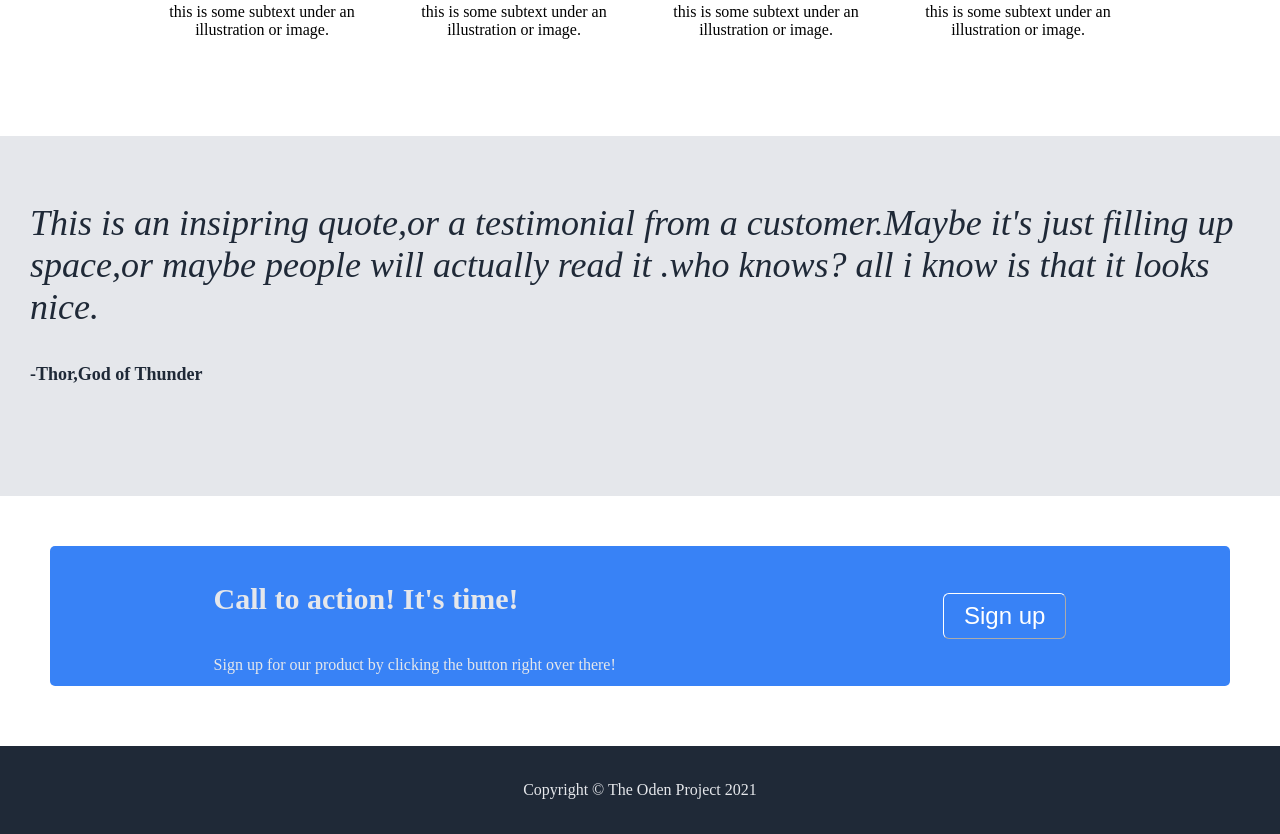
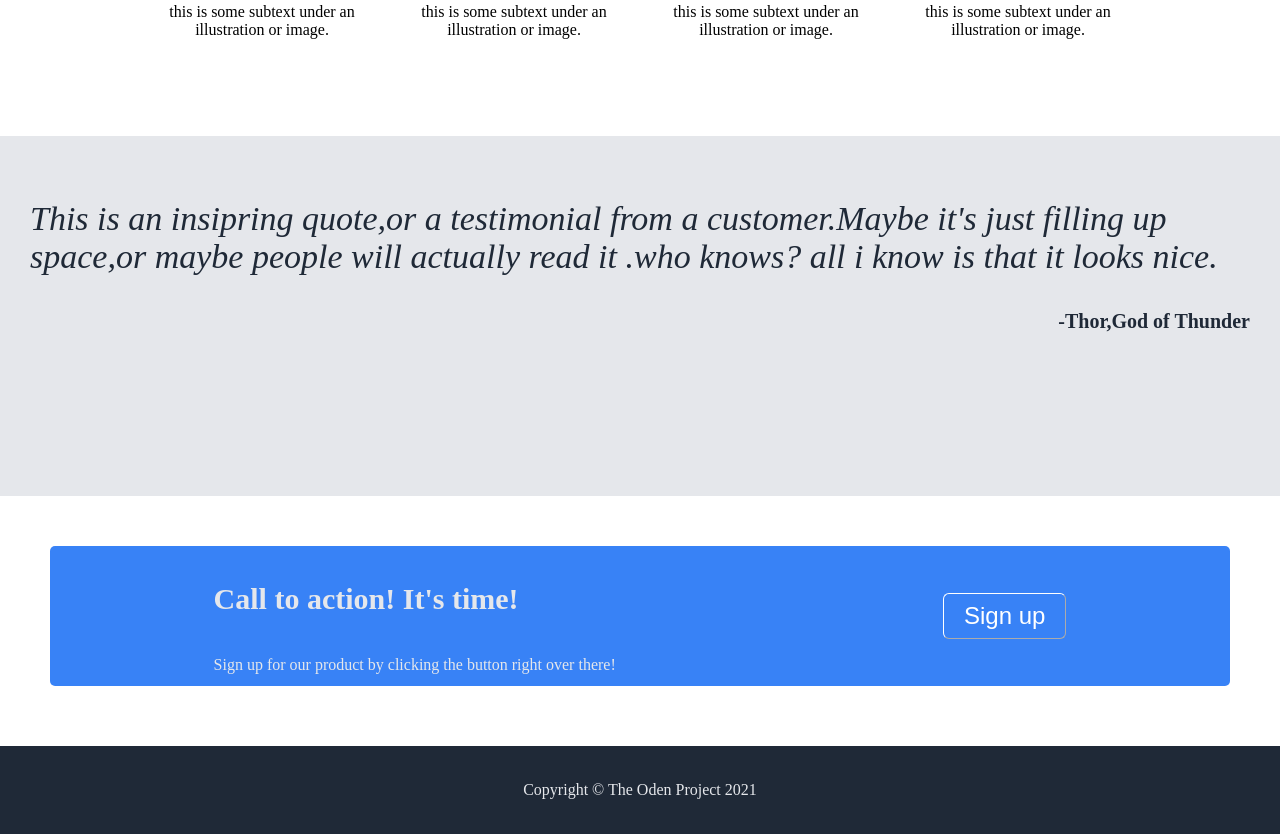
Before and after one commit to Barghout22/Landing-Page, a plain HTML site: page index.html in a window 1280 px wide. Shown: the part 840-1674 px from the top of the page. Drawn offline with Linux system fonts and the light colour scheme.

Commit message:
final touch ups to improve the look of the website. changed some fonts and sizes.

```diff
--- a/index.html
+++ b/index.html
@@ -57,7 +57,7 @@
     <p><em>This is an insipring quote,or a testimonial from a customer.Maybe it's just filling up space,or maybe people will actually read it .who knows?
         all i know is that it looks nice.
     </em></p>
-    <p style="font-size:18px;"><strong>-Thor,God of Thunder</strong></p>
+    <p style="font-size:20px;text-align: right;"><strong>-Thor,God of Thunder</strong></p>
 </div>
 <div class="Fourth">
     <div class="Inner-Fourth">
--- a/style.css
+++ b/style.css
@@ -71,7 +71,8 @@ gap: 52px;
     padding: 30px;
     background-color: #E5E7EB;
     color: #1F2937;
-    font-size: 36px;
+    font-size: 34px;
+    padding: 30px;
 
 }
 .Fourth{
```
